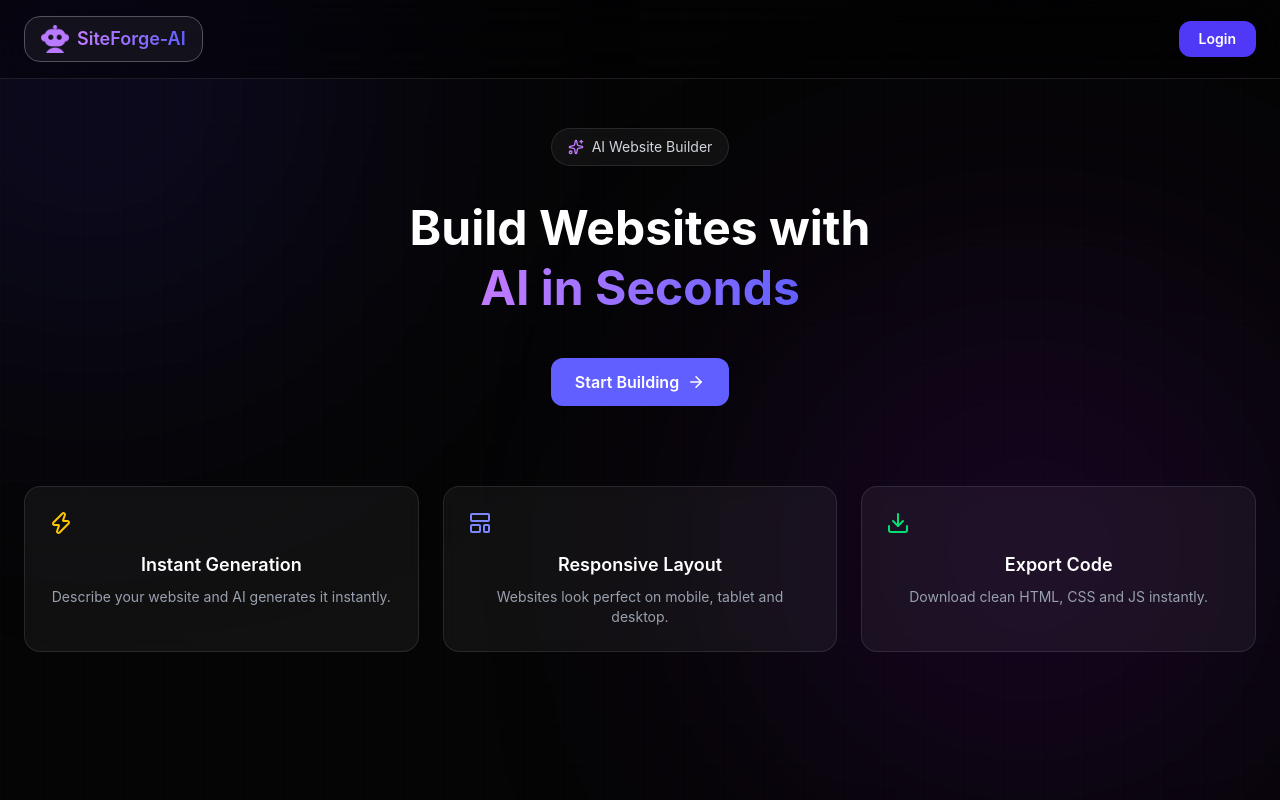
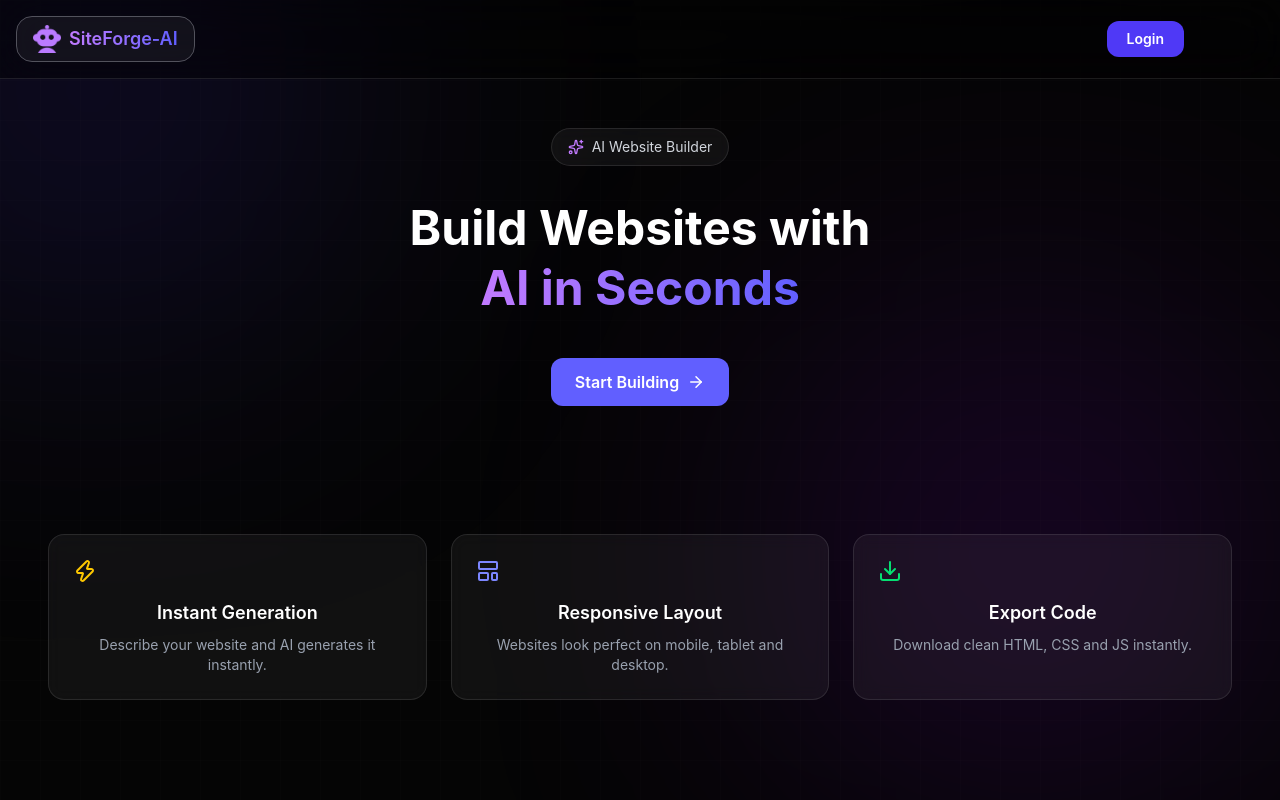
Before and after one commit to mansiisainii/SiteForge-AI, a React (Vite) app in the folder frontend/: page / in a window 1280 px wide. Built offline with nearby package versions, Linux system fonts and the light colour scheme; no server answers.

Commit message:
Added new features

```diff
--- a/frontend/src/components/Navbar.jsx
+++ b/frontend/src/components/Navbar.jsx
@@ -38,7 +38,7 @@ const Navbar = () => {
         transition={{ duration: 0.4 }}
         className="fixed top-0 left-0 right-0 z-50 backdrop-blur-xl bg-black/40 border-b border-white/10"
       >
-        <div className="max-w-7xl mx-auto px-6 py-4 flex justify-between items-center">
+        <div className="max-w-full w-full mx-auto pl-2 pr-8 md:pl-4 md:pr-16 lg:pl-4 lg:pr-24 py-4 flex justify-between items-center">
           {/* Logo */}
           <div
             onClick={() => navigate("/")}
@@ -52,7 +52,7 @@ const Navbar = () => {
           </div>
 
           {/* Right Side */}
-          <div className="flex items-center gap-5">
+          <div className="flex items-center gap-3 sm:gap-5 lg:gap-6">
 
             {/* Dashboard */}
             {userData && (
@@ -88,7 +88,7 @@ const Navbar = () => {
                 >
                   <img
                     referrerPolicy="no-referrer"
-                    className="w-9 h-9 rounded-full border border-white/20 object-cover hover:scale-105 transition"
+                    className="w-8 h-8 md:w-9 md:h-9 lg:w-10 lg:h-10 rounded-full border border-white/20 object-cover hover:scale-105 transition"
                     src={
                       userData?.avatar ||
                       `https://ui-avatars.com/api/?name=${userData.name}`
--- a/frontend/src/pages/Home.jsx
+++ b/frontend/src/pages/Home.jsx
@@ -34,7 +34,7 @@ const Home = () => {
           }}
         />
 
-        <div className="relative z-10 max-w-7xl mx-auto px-6 pt-32 pb-20 text-center">
+        <div className="relative z-10 max-w-[1400px] mx-auto px-6 md:px-10 lg:px-12 pt-32 pb-20 text-center">
           {/* Badge */}
           <motion.div
             initial={{ opacity: 0, y: -20 }}
@@ -77,7 +77,7 @@ const Home = () => {
           </motion.div>
 
           {/* Feature cards */}
-          <div className="grid grid-cols-1 md:grid-cols-3 gap-6 mt-20">
+          <div className="grid grid-cols-1 md:grid-cols-3 gap-6 mt-32">
             <div className="p-6 rounded-2xl bg-white/5 border border-white/10 backdrop-blur hover:border-indigo-400 transition">
               <Zap className="text-yellow-400 mb-4" />
               <h3 className="font-semibold text-lg mb-2">Instant Generation</h3>
```
